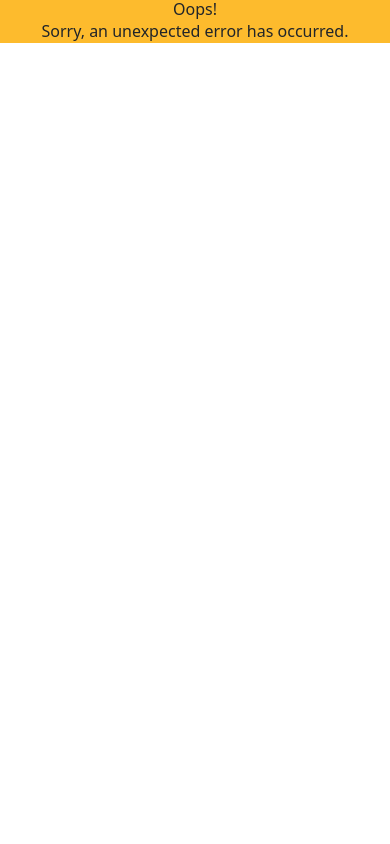
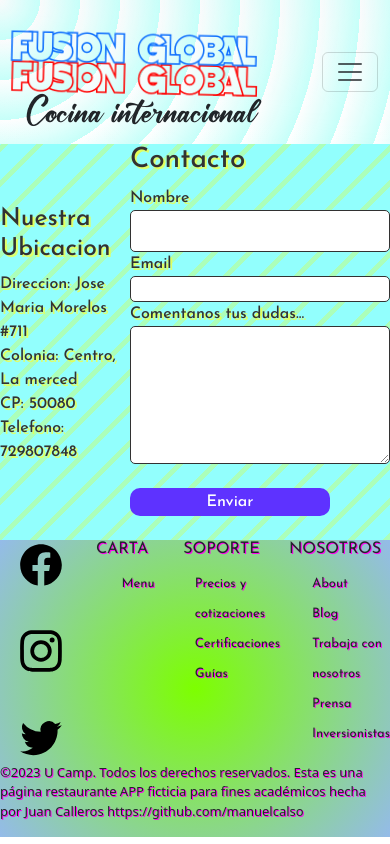
Before and after one commit to manuelcalso/ejercicio-react-vite-juan, a React (Vite) app: page /contacto in a window 390 px wide. Built offline with nearby package versions, Linux system fonts and the light colour scheme.

Commit message:
reestructuracion de carpetas

```diff
--- a/package.json
+++ b/package.json
@@ -10,6 +10,9 @@
     "preview": "vite preview"
   },
   "dependencies": {
+    "@headlessui/react": "^1.7.17",
+    "@heroicons/react": "^2.0.18",
+    "@tailwindcss/forms": "^0.5.6",
     "bootstrap": "^5.3.1",
     "react": "^18.2.0",
     "react-bootstrap": "^2.8.0",
--- a/src/Acordion.jsx
+++ b/src/Acordion.jsx
@@ -4,6 +4,7 @@ import huevosmexicanos from "./assets/huevosmexicanos.jpg"
 import aguasandia from "./assets/sandialimon.jpg"
 import lasana from "./assets/lasana.jpg"
 import { Button } from "react-bootstrap"
+import { Link } from "react-router-dom"
 
 function Acordion() {
   return (
@@ -13,7 +14,10 @@ function Acordion() {
           Desayunos
         </Accordion.Header>
         <Accordion.Body className="desayunoclass">
-          <img src={chilaquiles} />
+          <img
+            className="w-50 h-50 rounded-xlg shadow-md border border-black"
+            src={chilaquiles}
+          />
           <div>
             <p className="desayunoparrafo">
               CHILAQUILES<br></br> Se preparan a base de trocitos de tortilla de
@@ -33,19 +37,27 @@ function Acordion() {
               el chile y se le agregan los huevos, que pueden batirse
               previamente o no. Se sirven con tortillas, claro.
               <div className="desayunobutton2">
-                <Button className="flex flex-column justify-center bg-black border border-transparent">
+                <Button className="flex flex-column justify-center bg-black border border-black">
+                  <Link to="/menu" className="text-white">
                     Consulta el menu de desayunos
+                  </Link>
                 </Button>{" "}
               </div>
             </p>
-            <img src={huevosmexicanos} />
+            <img
+              className="w-50 h-55 rounded-lg shadow-md border border-black"
+              src={huevosmexicanos}
+            />
           </div>
         </Accordion.Body>
       </Accordion.Item>
       <Accordion.Item eventKey="1">
         <Accordion.Header>Almuerzos</Accordion.Header>
         <Accordion.Body className="almuerzoclass">
-          <img src={lasana} />
+          <img
+            className="w-96 h-72 rounded-lg shadow-md border border-black"
+            src={lasana}
+          />
           <div>
             <p className="desayunoparrafo">
               LASAGNA <br />
@@ -54,19 +66,24 @@ function Acordion() {
               verdura. Entre lámina y lámina también lleva bechamel, y para
               terminar abundante queso con el que se le dará su aspecto habitual
               gratinado.
-            </p>
               <div className="desayunobutton">
-              <Button className="flex justify-center item-center bg-black border border-transparent">
+                <Button className="flex justify-center item-center bg-black border border-black text-white">
+                  <Link to="/menu" className="text-white">
                     Consulta el menu de almuerzos
+                  </Link>
                 </Button>{" "}
               </div>
+            </p>
           </div>
         </Accordion.Body>
       </Accordion.Item>
       <Accordion.Item eventKey="2">
         <Accordion.Header>Bebidas</Accordion.Header>
         <Accordion.Body className="desayunoclass3">
-          <img src={aguasandia} />
+          <img
+            className="w-50 h-30 rounded-xl shadow-md border border-black"
+            src={aguasandia}
+          />
           <div>
             <p className="desayunoparrafo">
               AGUA DE SANDIA CON MENTA <br></br>
@@ -75,12 +92,14 @@ function Acordion() {
               la menta. Esta refrescante bebida es muy popular en muchas
               regiones, especialmente en los meses cálidos de verano del
               mediterraneo.
-            </p>
               <div className="desayunobutton">
-              <Button className="justify-center bg-black item-center border border-transparent">
+                <Button className="justify-center bg-black item-center border border-black">
+                  <Link to="/menu" className="text-white">
                     Consulta el menu de bebidas
+                  </Link>
                 </Button>{" "}
               </div>
+            </p>
           </div>
         </Accordion.Body>
       </Accordion.Item>
--- /dev/null
+++ b/src/Contacto.jsx
@@ -0,0 +1,53 @@
+import React from "react"
+import Header from "./Header"
+import Footer from "./Footer"
+
+export default function Contacto() {
+  return (
+    <>
+      <div>
+        <Header />
+      </div>
+      <section id="contactocontainer">
+        <div id="ubicacion">
+          <br />
+          <h2>Nuestra Ubicacion</h2>
+          <p>
+            Direccion: Jose Maria Morelos #711 <br /> Colonia: Centro, La merced{" "}
+            <br /> CP: 50080
+            <br />
+            Telefono: 729807848
+          </p>
+          <div>
+            <iframe
+              src="https://www.google.com/maps/embed?pb=!1m17!1m12!1m3!1d1882.936272172804!2d-99.66094662072271!3d19.287908125673518!2m3!1f0!2f0!3f0!3m2!1i1024!2i768!4f13.1!3m2!1m1!2zMTnCsDE3JzE2LjUiTiA5OcKwMzknMzUuNSJX!5e0!3m2!1ses-419!2smx!4v1696363537355!5m2!1ses-419!2smx"
+              width="600"
+              height="450"
+              style={{ border: "0" }}
+              allowFullScreen=""
+              loading="lazy"
+              referrerPolicy="no-referrer-when-downgrade"
+            ></iframe>
+          </div>
+          <br />
+        </div>
+        <div id="contactinfo">
+          <h1>Contacto</h1>
+          <label htmlFor="name">Nombre</label>
+          <input type="text" for="name" />
+          <label htmlFor="email">Email</label>
+          <input type="e-mail" for="email" />
+          <label htmlFor="textarea">Comentanos tus dudas...</label>
+          <textarea name="textarea" id="" cols="10" rows="5"></textarea>
+          <br />
+          <button type="submit">Enviar</button>
+          <br />
+        </div>
+        <br />
+      </section>
+      <div>
+        <Footer />
+      </div>
+    </>
+  )
+}
--- a/src/Footer.jsx
+++ b/src/Footer.jsx
@@ -54,7 +54,7 @@ function Footer() {
               <h3>CARTA</h3>
               <ul>
                 <li>
-                  <a>Menu</a>
+                  <a href="/menu">Menu</a>
                 </li>
               </ul>
             </article>
--- a/src/Header.jsx
+++ b/src/Header.jsx
@@ -2,6 +2,7 @@ import Container from "react-bootstrap/Container"
 import Nav from "react-bootstrap/Nav"
 import Navbar from "react-bootstrap/Navbar"
 import NavDropdown from "react-bootstrap/NavDropdown"
+import { Link } from "react-router-dom"
 
 function Header() {
   return (
@@ -9,7 +10,7 @@ function Header() {
       <Container>
         <nav className="logocontainer">
           <Navbar.Brand href="#home" id="logoName">
-            Fusion Global
+            <Link to="/"> Fusion Global</Link>
           </Navbar.Brand>
           <h3 href="#home" id="slogan">
             Cocina internacional
--- a/src/index.css
+++ b/src/index.css
@@ -1,6 +1,7 @@
 @import "tailwindcss/base";
 @import "tailwindcss/components";
 @import "tailwindcss/utilities";
+@import "bootstrap/dist/css/bootstrap.min.css";
 
 @font-face {
   font-family: "Inclusive Sans";
@@ -122,12 +123,67 @@
   }
 }
 
-body {
-  justify-content: center;
-  align-items: center;
+@-webkit-keyframes wobble-hor-bottom {
+  0%,
+  100% {
+    -webkit-transform: translateX(0%);
+    transform: translateX(0%);
+    -webkit-transform-origin: 50% 50%;
+    transform-origin: 50% 50%;
+  }
+  15% {
+    -webkit-transform: translateX(-30px) rotate(-6deg);
+    transform: translateX(-30px) rotate(-6deg);
+  }
+  30% {
+    -webkit-transform: translateX(15px) rotate(6deg);
+    transform: translateX(15px) rotate(6deg);
+  }
+  45% {
+    -webkit-transform: translateX(-15px) rotate(-3.6deg);
+    transform: translateX(-15px) rotate(-3.6deg);
+  }
+  60% {
+    -webkit-transform: translateX(9px) rotate(2.4deg);
+    transform: translateX(9px) rotate(2.4deg);
+  }
+  75% {
+    -webkit-transform: translateX(-6px) rotate(-1.2deg);
+    transform: translateX(-6px) rotate(-1.2deg);
+  }
+}
+@keyframes wobble-hor-bottom {
+  0%,
+  100% {
+    -webkit-transform: translateX(0%);
+    transform: translateX(0%);
+    -webkit-transform-origin: 50% 50%;
+    transform-origin: 50% 50%;
+  }
+  15% {
+    -webkit-transform: translateX(-30px) rotate(-6deg);
+    transform: translateX(-30px) rotate(-6deg);
+  }
+  30% {
+    -webkit-transform: translateX(15px) rotate(6deg);
+    transform: translateX(15px) rotate(6deg);
+  }
+  45% {
+    -webkit-transform: translateX(-15px) rotate(-3.6deg);
+    transform: translateX(-15px) rotate(-3.6deg);
+  }
+  60% {
+    -webkit-transform: translateX(9px) rotate(2.4deg);
+    transform: translateX(9px) rotate(2.4deg);
+  }
+  75% {
+    -webkit-transform: translateX(-6px) rotate(-1.2deg);
+    transform: translateX(-6px) rotate(-1.2deg);
+  }
+}
 
-  -webkit-animation: text-focus-in 1s cubic-bezier(0.55, 0.085, 0.68, 0.53) both;
-  animation: text-focus-in 1s cubic-bezier(0.55, 0.085, 0.68, 0.53) both;
+a {
+  text-decoration: none;
 }
 
 .carousel {
@@ -228,14 +284,24 @@ body {
 .facebookgrid svg {
   width: 50px;
   height: 50px;
+  color: black;
 }
 .instagramgrid {
   width: 50px;
   height: 50px;
 }
+
+.instagramgrid svg {
+  color: black;
+}
+
 .twittergrid {
   width: 50px;
   height: 50px;
+}
+
+.twittergrid svg {
+  color: black;
 }
 
 #gridfooter {
@@ -250,6 +316,12 @@ body {
   font-family: "josefin sans";
   font-size: 20px;
 }
+
+.gridspan2 a {
+  color: inherit;
+  text-decoration: none;
+}
+
 #Card {
   display: flex;
   flex-direction: row;
@@ -287,7 +359,7 @@ body {
     rgba(0, 5, 255, 1) 100%
   );
   font-family: "Josefin sans";
-  text-shadow: 1px 2px rgb(0, 0, 0);
+  text-shadow: 2px 2px rgb(0, 0, 0);
   color: white;
   border-radius: 10px;
   width: 30rem;
@@ -325,6 +397,64 @@ body {
 .carousel-inner {
   display: flex;
   flex-direction: column;
+}
+
+#contactocontainer {
+  display: flex;
+  flex-direction: row;
+  justify-content: space-around;
+  align-items: center;
+  font-family: "Josefin medium";
+  color: black;
+  text-shadow: 2px 2px rgba(251, 255, 0, 0.712);
+
+  background-color: #78fffd;
+  opacity: 0.8;
+  background: repeating-linear-gradient(
+    -45deg,
+    #97ffaa,
+    #97ffaa 5px,
+    #78fffd 5px,
+    #78fffd 25px
+  );
+}
+
+#contactinfo {
+  display: flex;
+  flex-direction: column;
+  width: 500px;
+  height: auto;
+}
+
+#contactinfo Button {
+  display: flex;
+  flex-direction: row;
+  justify-content: center;
+  border: 2px solid transparent;
+  border-radius: 10px;
+  background-color: #3700ff;
+  color: white;
+  width: 200px;
+}
+
+#contactinfo input {
+  border: 1px solid black;
+  border-radius: 5px;
+}
+
+#contactinfo textarea {
+  border: 1px solid black;
+  border-radius: 5px;
+}
+
+#ubicacion {
+  display: block;
+  flex-direction: column;
+  justify-content: center;
+  align-items: center;
+  border-radius: 5px;
+  width: auto;
+  height: auto;
 }
 
 @media (prefers-reduced-motion: no-preference) {
@@ -414,25 +544,11 @@ body {
 
 .desayunoclass2 {
   display: flex;
+  flex-direction: row;
+  justify-content: center;
 }
 
-.desayunoclass img {
-  width: 700px;
-  height: 500px;
-  border-radius: 10px;
-  box-shadow: 5px 1px rgb(131, 58, 180);
-  border: 1px solid black;
-}
 .desayunoparrafo {
-  width: 500px;
-  height: 500px;
-  display: flex;
-  justify-content: center;
-  align-items: center;
-  line-height: 2;
-  font-family: "Ragara";
-  font-size: x-large;
-  text-shadow: 1px 1px rgb(0, 0, 0);
   background: rgb(131, 58, 180);
   background: linear-gradient(
     90deg,
@@ -440,15 +556,22 @@ body {
     rgba(253, 29, 29, 1) 50%,
     rgba(252, 176, 69, 1) 100%
   );
+  box-shadow: 5px 1px rgb(131, 58, 180);
+  width: 500px;
+  height: 500px;
+  display: flex;
+  flex-direction: column;
+  justify-content: center;
+  align-items: center;
+  line-height: 2;
+  font-family: "Ragara";
+  font-size: x-large;
   color: white;
-  margin-bottom: 0px;
+  text-shadow: 2px 2px rgb(0, 0, 0);
   border-radius: 10px;
-  box-shadow: 5px 1px rgb(131, 58, 180);
-  border: 1px solid black;
 }
 
 .desayunoparrafo2 {
-  border: 1px solid black;
   width: 500px;
   height: 450px;
   display: flex;
@@ -458,7 +581,7 @@ body {
   line-height: 2;
   font-family: "Ragara";
   font-size: x-large;
-  text-shadow: 1px 1px rgb(0, 0, 0);
+  text-shadow: 2px 2px rgb(0, 0, 0);
   background: rgb(131, 58, 180);
   background: linear-gradient(
     90deg,
@@ -565,13 +688,6 @@ body {
   align-items: center;
   background-image: url("./assets/geopattern.jpeg");
 }
-.almuerzoclass img {
-  width: 700px;
-  height: 500px;
-  border-radius: 10px;
-  box-shadow: 5px 1px rgb(131, 58, 180);
-  border: 1px solid black;
-}
 
 .accordion-button {
   background: rgb(34, 193, 195);
@@ -592,14 +708,6 @@ body {
 
 .desayunoclass3 p {
   height: auto;
-}
-
-.desayunoclass3 img {
-  width: 700px;
-  height: 500px;
-  border-radius: 10px;
-  box-shadow: 5px 1px rgb(131, 58, 180);
-  border: 1px solid black;
 }
 
 .me-auto {
@@ -740,6 +848,11 @@ body {
   height: 200px;
 }
 
+.tablecontent img:hover {
+  -webkit-animation: wobble-hor-bottom 2s both;
+  animation: wobble-hor-bottom 2s both;
+}
+
 #registratecontain {
   display: inline-table;
   flex-direction: column;
@@ -772,11 +885,36 @@ body {
   #footerid {
     display: flex;
     flex-direction: column;
+    justify-content: center;
+    align-items: center;
   }
 
   #gridspan1 {
     display: flex;
     flex-direction: column;
+  }
+
+  .gridspan2 a {
+    font-size: small;
+  }
+  .gridspan2 h3 {
+    font-size: medium;
+  }
+
+  .gridspan3 a {
+    font-size: small;
+  }
+
+  .gridspan3 h3 {
+    font-size: medium;
+  }
+
+  .gridspan4 a {
+    font-size: small;
+  }
+
+  .gridspan4 h3 {
+    font-size: medium;
   }
 
   #carouselcontainer p {
@@ -802,20 +940,6 @@ body {
     display: none;
   }
 
-  .desayunoclass img {
-    width: 300px;
-    height: 300px;
-  }
-
-  .desayunoclass3 img {
-    width: 300px;
-    height: 300px;
-  }
-
-  .almuerzoclass img {
-    width: 300px;
-    height: 300px;
-  }
   .almuerzoclass {
     background: rgb(131, 58, 180);
     background: linear-gradient(
@@ -862,4 +986,8 @@ body {
     width: 200px;
     height: 100px;
   }
+
+  #contactocontainer iframe {
+    display: none;
+  }
 }
--- a/src/main.jsx
+++ b/src/main.jsx
@@ -6,6 +6,7 @@ import ErrorPage from "./Error.jsx"
 import { createBrowserRouter, RouterProvider } from "react-router-dom"
 import Menu from "./Menu.jsx"
 import Registrate from "./Registrate.jsx"
+import Contacto from "./Contacto.jsx"
 
 const router = createBrowserRouter([
   {
@@ -32,7 +33,7 @@ const router = createBrowserRouter([
   },
   {
     path: "/contacto",
-    element: <ErrorPage />,
+    element: <Contacto />,
   },
   {
     path: "/comenta",
--- a/tailwind.config.js
+++ b/tailwind.config.js
@@ -11,5 +11,5 @@ module.exports = {
   theme: {
     extend: {},
   },
-  plugins: [],
+  plugins: [require("@tailwindcss/forms")],
 };
```
Also changed, not shown: 1 other file (tests, documents, lock files or other folders). Lines whose indentation alone changed are shown as unchanged.
